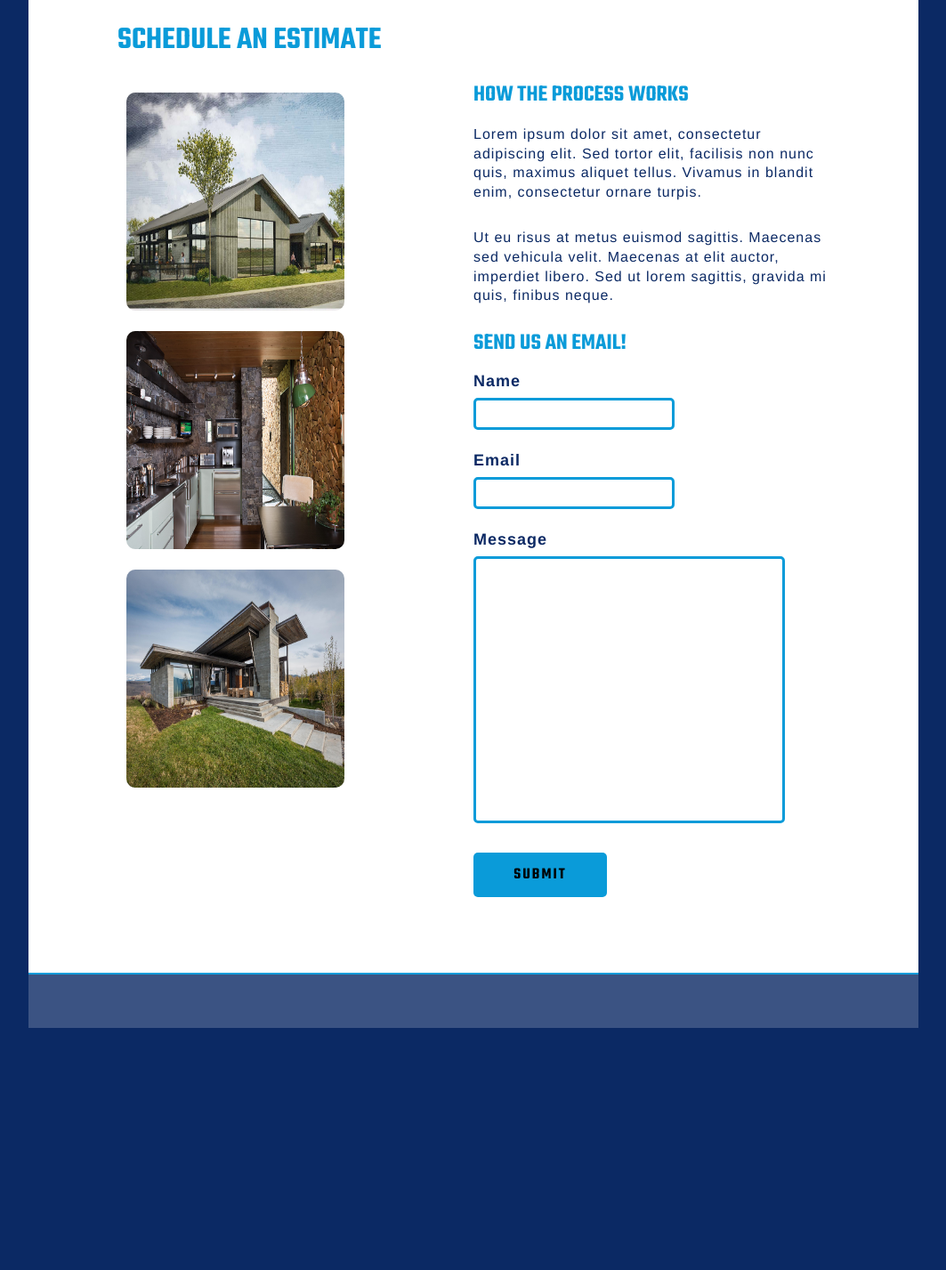
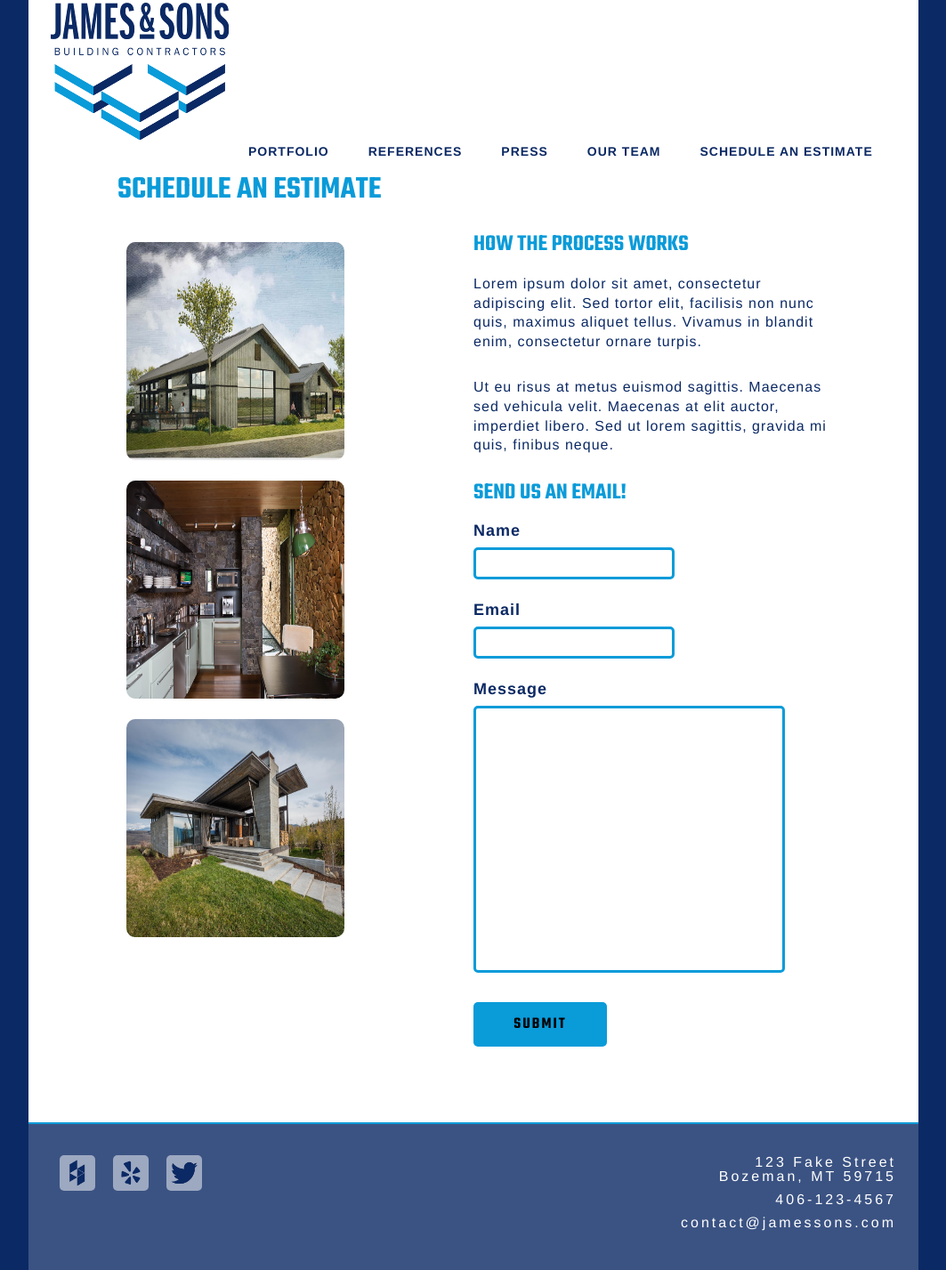
Before and after one commit to trisarasaur/class-project, a plain HTML site: page Bosch_Snider/html/estimate.html in a window 1280 px wide. Shown: the part 22-1449 px from the top of the page at 89% size, without its empty margins (108-1171 px from the left). Before the commit the page ends 1177 px from the top, so only its background shows below. Drawn offline with nearby package versions, Linux system fonts and the light colour scheme.

Commit message:
add header and footer to secondary pages

```diff
--- a/Bosch_Snider/html/estimate.html
+++ b/Bosch_Snider/html/estimate.html
@@ -18,6 +18,23 @@
   <body>
     <div id="content">
       <header>
+
+        <div id="logoimage" class="left">
+                <a href="../index.html"><img src="../images/james-and-sons.png" id="logo"></a>
+            </div>
+
+            <div id="nav" class="right">
+              <ul>
+                <li><a href="portfolio.html">Portfolio</a></li>
+                <li><a href="#">References </a></li>
+                <li><a href="#">Press</a></li>
+                <li><a href="#">Our Team</a></li>
+                <li><a href="estimate.html">Schedule an Estimate</a></li>
+              </ul>
+            </div>
+
+            <div class="clear"></div>
+
       </header>
 
       <div id="hero">
@@ -73,6 +90,36 @@
       </div>
 
       <footer>
+
+        <!-- houzz icon, yelp icon, twitter icon-->
+        <ul id="social" class="left">
+
+          <li>
+              <div class="socialimage left">
+                <img src="../images/houzz.png" class="miniimage left">
+              </div>
+          </li>
+          <li>
+              <div class="socialimage left">
+                <img src="../images/yelp.png" class="miniimage left">
+              </div>
+            </li>
+          <li>
+            <div class="socialimage left">
+              <img src="../images/twitter.png" class="miniimage left">
+            </div>
+          </li>
+        </ul>
+
+
+        <ul id="contact" class="right">
+          <li>123 Fake Street <br> Bozeman, MT 59715 </li>
+          <li>406-123-4567</li>
+          <li>contact@jamessons.com</li>
+        </ul>
+
+        <div class="clear"></div>
+
       </footer>
   </div>
   </body>
```
Also changed, not shown: Bosch_Snider/html/portfolio.html (+47 -0 lines), Bosch_Snider/index.html (+3 -2 lines).
